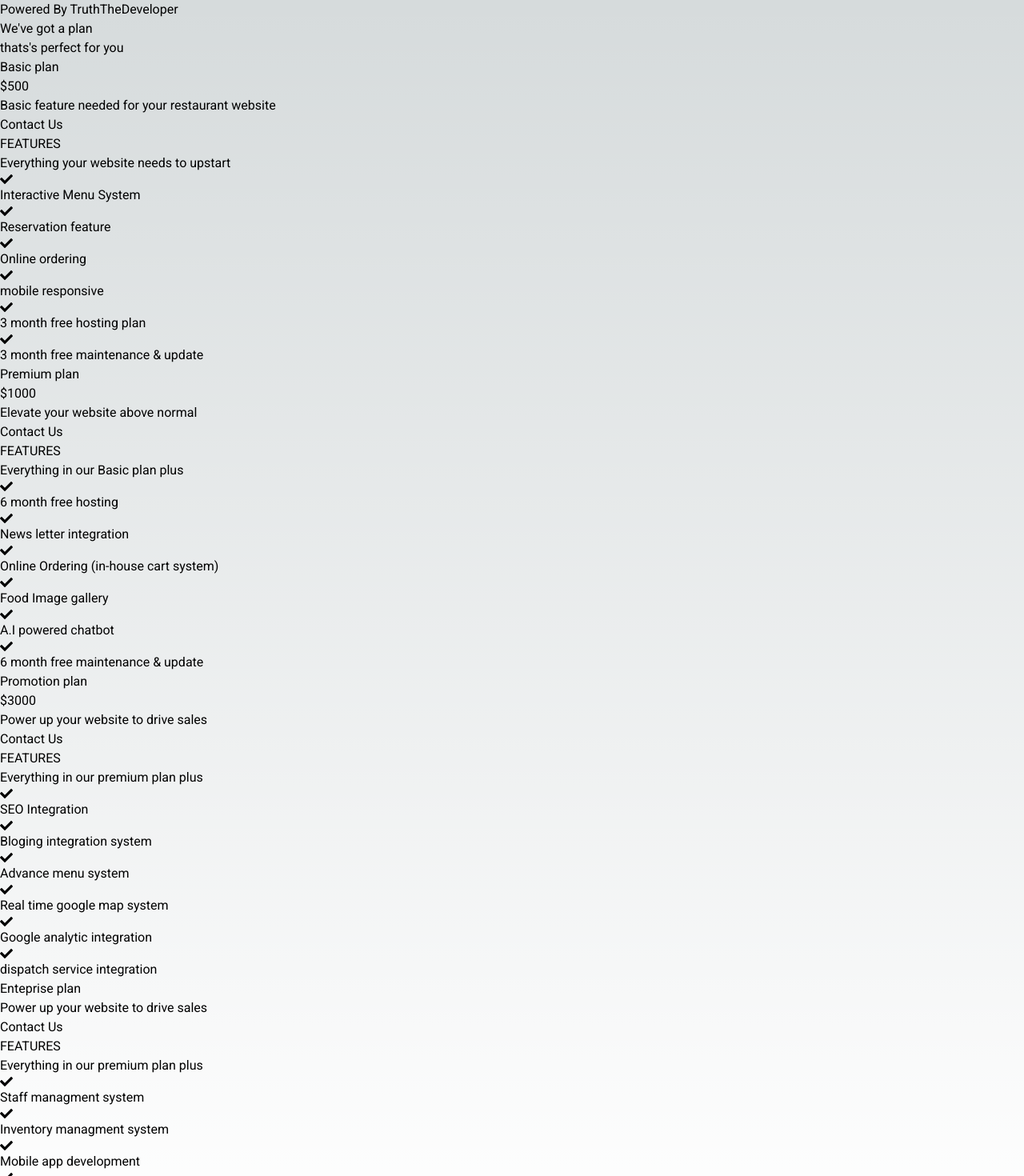
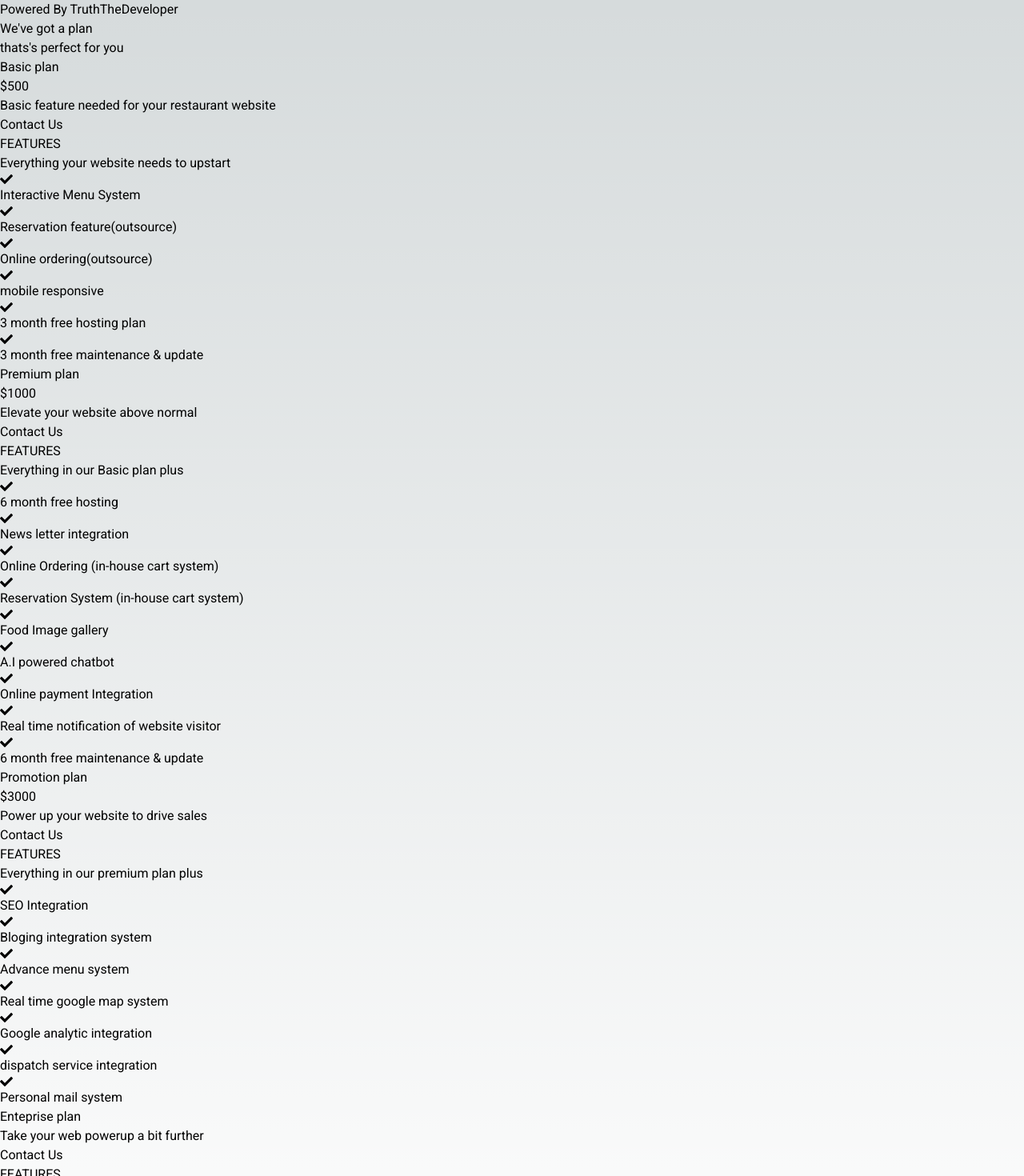
Before and after one commit to TruthTheDeveloper/lutosofsiam, a Next.js app: page /pricing in a window 1280 px wide. Shown: the top 1470 px of the page at 80% size. Built offline with nearby package versions, Linux system fonts and the light colour scheme.

Commit message:
added malto and  some content update

```diff
--- a/src/app/pricing/page.js
+++ b/src/app/pricing/page.js
@@ -1,6 +1,7 @@
 import { FaCircleCheck } from "react-icons/fa6";
 import { FaCheck } from "react-icons/fa";
 import { GoCheck } from "react-icons/go";
+import Link from "next/link";
 const Pricing = () => {
   return (
     <div
@@ -8,7 +9,9 @@ const Pricing = () => {
       className="min-h-screen bg-[white] text-text-black w-full overflow-x-hidden"
     >
       <div className="h-16">
-        <h1 className="text-lg mx-3 font-semibold py-4">Powered By TruthTheDeveloper</h1>
+        <h1 className="text-lg mx-3 font-semibold py-4">
+          Powered By TruthTheDeveloper
+        </h1>
       </div>
       <div className="md:px-24  pt-28">
         <div className="text-6xl  mb-4 font-semibold text-[#111727] leading-12 px-4">
@@ -24,14 +27,16 @@ const Pricing = () => {
               <p className="text-sm opacity-90">
                 Basic feature needed for your restaurant website
               </p>
-              <button className="text-center text-white px-[5.2rem] md:px-[4.5rem] lg:px-[5.2rem] rounded-md my-4 py-2  bg-[#111727]">
-                Contact Us
+              <button className="text-center font-semibold text-white px-[5.2rem] md:px-[4.5rem] lg:px-[5.2rem] rounded-md my-4 py-2  bg-[#111727]">
+                <Link href="mailto:henrysempire111@gmail.com">Contact Us</Link>
               </button>
             </div>
 
             <div className="opacity-90">
               <h1 className="text-sm">FEATURES</h1>
-              <p className="text-sm">Everything your website needs to upstart</p>
+              <p className="text-sm">
+                Everything your website needs to upstart
+              </p>
               <div className="text-xs py-1 pt-3 flex">
                 <FaCheck className="bg-[#B0FF12] border-[#B0FF12] w-4 h-4 px-1 rounded-full mr-2" />
                 <p>Interactive Menu System</p>
@@ -39,12 +44,12 @@ const Pricing = () => {
               <div className="text-xs py-1 flex">
                 <FaCheck className="bg-[#B0FF12] border-[#B0FF12] w-4 h-4 px-1 rounded-full mr-2" />
 
-                <p>Reservation feature</p>
+                <p>Reservation feature(outsource)</p>
               </div>
               <div className="text-xs py-1 flex">
                 <FaCheck className="bg-[#B0FF12] border-[#B0FF12] w-4 h-4 px-1 rounded-full mr-2" />
 
-                <p>Online ordering</p>
+                <p>Online ordering(outsource)</p>
               </div>
               <div className="text-xs py-1 flex">
                 <FaCheck className="bg-[#B0FF12] border-[#B0FF12] w-4 h-4 px-1 rounded-full mr-2" />
@@ -71,7 +76,7 @@ const Pricing = () => {
                 Elevate your website above normal
               </p>
               <button className="text-center text-black font-semibold px-[5.2rem] md:px-[4.5rem] lg:px-[5.2rem] rounded-md my-4 py-2 bg-white">
-                Contact Us
+                <Link href="mailto:henrysempire111@gmail.com">Contact Us</Link>
               </button>
             </div>
 
@@ -95,12 +100,27 @@ const Pricing = () => {
               <div className="text-xs py-1 flex">
                 <FaCheck className="bg-[#B0FF12] text-black border-[#B0FF12] w-4 h-4 px-1 rounded-full mr-2" />
 
+                <p>Reservation System (in-house cart system)</p>
+              </div>
+              <div className="text-xs py-1 flex">
+                <FaCheck className="bg-[#B0FF12] text-black border-[#B0FF12] w-4 h-4 px-1 rounded-full mr-2" />
+
                 <p>Food Image gallery</p>
               </div>
               <div className="text-xs py-1 flex">
                 <FaCheck className="bg-[#B0FF12] text-black border-[#B0FF12] w-4 h-4 px-1 rounded-full mr-2" />
 
                 <p>A.I powered chatbot</p>
+              </div>
+              <div className="text-xs py-1 flex">
+                <FaCheck className="bg-[#B0FF12] text-black border-[#B0FF12] w-4 h-4 px-1 rounded-full mr-2" />
+
+                <p>Online payment Integration</p>
+              </div>
+              <div className="text-xs py-1 flex">
+                <FaCheck className="bg-[#B0FF12] text-black border-[#B0FF12] w-4 h-4 px-1 rounded-full mr-2" />
+
+                <p>Real time notification of website visitor</p>
               </div>
               <div className="text-xs py-1 flex">
                 <FaCheck className="bg-[#B0FF12] text-black border-[#B0FF12] w-4 h-4 px-1 rounded-full mr-2" />
@@ -116,8 +136,8 @@ const Pricing = () => {
               <p className="text-sm opacity-90">
                 Power up your website to drive sales
               </p>
-              <button className="text-center text-white px-[5.2rem] md:px-[4.5rem] lg:px-[5.2rem] rounded-md my-2 py-2 bg-[#111727]">
-                Contact Us
+              <button className="text-center text-white px-[5.2rem] md:px-[4.5rem] lg:px-[5.2rem] rounded-md my-2 py-2 bg-[#111727] font-semibold">
+                <Link href="mailto:henrysempire111@gmail.com">Contact Us</Link>
               </button>
             </div>
 
@@ -153,6 +173,11 @@ const Pricing = () => {
 
                 <p>dispatch service integration</p>
               </div>
+              <div className="text-xs py-1 flex">
+                <FaCheck className="bg-[#B0FF12] border-[#B0FF12] w-4 h-4 px-1 rounded-full mr-2" />
+
+                <p>Personal mail system</p>
+              </div>
             </div>
           </div>
           {/* <div>
@@ -181,10 +206,11 @@ const Pricing = () => {
             <p className="font-semibold">Enteprise plan</p>
             {/* <h1 className="text-3xl font-semibold my-4">$3000</h1> */}
             <p className="text-sm opacity-90">
-                Power up your website to drive sales
+              Take your web powerup a bit further
             </p>
             <button className="text-center font-semibold  px-[5.2rem] rounded-md my-2 py-2 bg-[#B0FF12]">
-                Contact Us
+            <Link href="mailto:henrysempire111@gmail.com">Contact Us</Link>
+
             </button>
           </div>
 
@@ -199,7 +225,6 @@ const Pricing = () => {
               <FaCheck className="bg-[#B0FF12] border-[#B0FF12] w-4 h-4 px-1 rounded-full mr-2" />
 
               <p>Inventory managment system</p>
-
             </div>
             <div className="text-xs py-1 flex">
               <FaCheck className="bg-[#B0FF12] border-[#B0FF12] w-4 h-4 px-1 rounded-full mr-2" />
```
Lines whose indentation alone changed are shown as unchanged.
